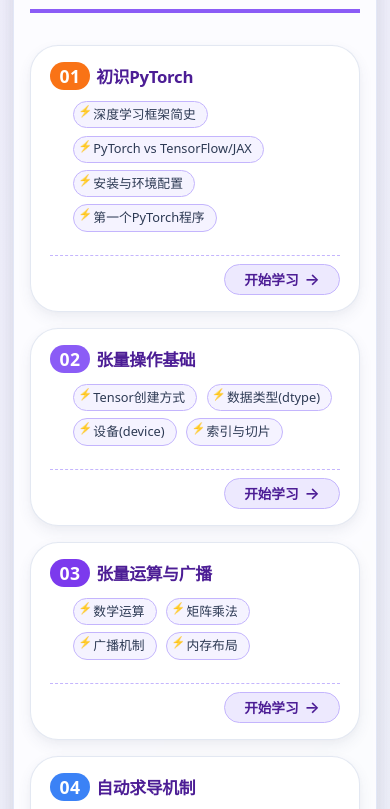
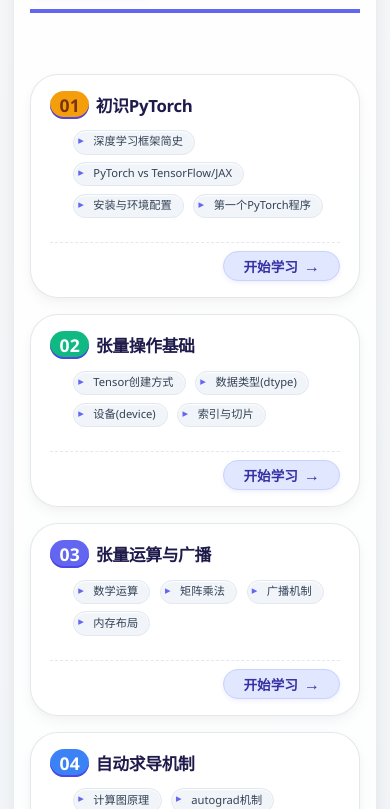
Before and after one commit to 1998x-stack/pytorch-tutorial, a plain HTML site: page index.html in a window 390 px wide. Shown: the part 157-966 px from the top of the page. Drawn offline with Linux system fonts and the light colour scheme.

Commit message:
Update index.html: JSON-driven card grid with courses.json
Refactored index.html to load chapter data from courses.json via fetch().
Standardized design across all tutorials with clean, responsive card grid.
Added courses.json with extracted chapter metadata for data-driven updates.

Co-Authored-By: Claude Opus 4.7 <noreply@anthropic.com>

```diff
--- /dev/null
+++ b/courses.json
@@ -0,0 +1,316 @@
+{
+  "title": "PyTorch 深度学习实战教程",
+  "emoji": "🔥",
+  "subtitle": "🔥 28章 实战体系",
+  "chapterCount": 28,
+  "chapters": [
+    {
+      "num": "01",
+      "title": "初识PyTorch",
+      "topics": [
+        "深度学习框架简史",
+        "PyTorch vs TensorFlow/JAX",
+        "安装与环境配置",
+        "第一个PyTorch程序"
+      ],
+      "file": "01.html"
+    },
+    {
+      "num": "02",
+      "title": "张量操作基础",
+      "topics": [
+        "Tensor创建方式",
+        "数据类型(dtype)",
+        "设备(device)",
+        "索引与切片"
+      ],
+      "file": "02.html"
+    },
+    {
+      "num": "03",
+      "title": "张量运算与广播",
+      "topics": [
+        "数学运算",
+        "矩阵乘法",
+        "广播机制",
+        "内存布局"
+      ],
+      "file": "03.html"
+    },
+    {
+      "num": "04",
+      "title": "自动求导机制",
+      "topics": [
+        "计算图原理",
+        "autograd机制",
+        "backward()详解",
+        "梯度累积"
+      ],
+      "file": "04.html"
+    },
+    {
+      "num": "05",
+      "title": "构建第一个神经网络",
+      "topics": [
+        "nn.Module基础",
+        "nn.Linear",
+        "激活函数",
+        "前向传播"
+      ],
+      "file": "05.html"
+    },
+    {
+      "num": "06",
+      "title": "损失函数与优化器",
+      "topics": [
+        "常用损失函数",
+        "梯度下降原理",
+        "SGD/Adam",
+        "参数更新循环"
+      ],
+      "file": "06.html"
+    },
+    {
+      "num": "07",
+      "title": "完整训练流程",
+      "topics": [
+        "训练/验证/测试划分",
+        "训练循环模板",
+        "过拟合初体验",
+        "学习率调度器"
+      ],
+      "file": "07.html"
+    },
+    {
+      "num": "08",
+      "title": "数据加载与预处理",
+      "topics": [
+        "Dataset/DataLoader",
+        "自定义数据集",
+        "数据增强",
+        "num_workers"
+      ],
+      "file": "08.html"
+    },
+    {
+      "num": "09",
+      "title": "卷积神经网络",
+      "topics": [
+        "Conv2d原理",
+        "池化层",
+        "BatchNorm",
+        "CNN架构设计"
+      ],
+      "file": "09.html"
+    },
+    {
+      "num": "10",
+      "title": "循环神经网络与注意力",
+      "topics": [
+        "RNN/LSTM/GRU",
+        "序列数据处理",
+        "自注意力机制",
+        "Transformer编码器"
+      ],
+      "file": "10.html"
+    },
+    {
+      "num": "11",
+      "title": "模型保存与加载",
+      "topics": [
+        "state_dict",
+        "检查点设计",
+        "断点续训",
+        "跨设备加载"
+      ],
+      "file": "11.html"
+    },
+    {
+      "num": "12",
+      "title": "训练技巧与调参",
+      "topics": [
+        "学习率调优",
+        "早停策略",
+        "权重初始化",
+        "梯度裁剪"
+      ],
+      "file": "12.html"
+    },
+    {
+      "num": "13",
+      "title": "模型评估与可视化",
+      "topics": [
+        "准确率/召回率",
+        "混淆矩阵",
+        "TensorBoard",
+        "训练曲线分析"
+      ],
+      "file": "13.html"
+    },
+    {
+      "num": "14",
+      "title": "迁移学习",
+      "topics": [
+        "预训练模型",
+        "特征提取vs微调",
+        "torchvision.models",
+        "冻结层策略"
+      ],
+      "file": "14.html"
+    },
+    {
+      "num": "15",
+      "title": "混合精度训练",
+      "topics": [
+        "FP16/BF16原理",
+        "torch.amp.autocast",
+        "GradientScaler",
+        "性能对比"
+      ],
+      "file": "15.html"
+    },
+    {
+      "num": "16",
+      "title": "训练陷阱与调试",
+      "topics": [
+        "五大常见错误",
+        "NaN/Inf排查",
+        "梯度检查",
+        "过拟合单batch测试"
+      ],
+      "file": "16.html"
+    },
+    {
+      "num": "17",
+      "title": "性能优化基础",
+      "topics": [
+        "torch.compile入门",
+        "cudnn.benchmark",
+        "内存管理",
+        "profile工具"
+      ],
+      "file": "17.html"
+    },
+    {
+      "num": "18",
+      "title": "可复现性与实验管理",
+      "topics": [
+        "随机种子设置",
+        "确定性算法",
+        "实验配置记录",
+        "模型版本管理"
+      ],
+      "file": "18.html"
+    },
+    {
+      "num": "19",
+      "title": "torch.compile深度解析",
+      "topics": [
+        "TorchDynamo图捕获",
+        "FX Graph",
+        "TorchInductor后端",
+        "graph break排查"
+      ],
+      "file": "19.html"
+    },
+    {
+      "num": "20",
+      "title": "自定义层与算子",
+      "topics": [
+        "自定义nn.Module",
+        "autograd Function",
+        "CUDA扩展入门",
+        "torch.compile兼容"
+      ],
+      "file": "20.html"
+    },
+    {
+      "num": "21",
+      "title": "分布式训练入门",
+      "topics": [
+        "DDP原理",
+        "进程组初始化",
+        "梯度同步",
+        "多GPU训练实战"
+      ],
+      "file": "21.html"
+    },
+    {
+      "num": "22",
+      "title": "FSDP与大模型训练",
+      "topics": [
+        "fully_shard API",
+        "ZeRO策略对比",
+        "混合精度策略",
+        "检查点分片"
+      ],
+      "file": "22.html"
+    },
+    {
+      "num": "23",
+      "title": "模型部署与导出",
+      "topics": [
+        "torch.export",
+        "ONNX导出",
+        "TorchServe",
+        "推理优化"
+      ],
+      "file": "23.html"
+    },
+    {
+      "num": "24",
+      "title": "Profiling与性能分析",
+      "topics": [
+        "torch.profiler",
+        "Chrome Trace",
+        "内存分析",
+        "瓶颈定位"
+      ],
+      "file": "24.html"
+    },
+    {
+      "num": "25",
+      "title": "PyTorch生态系统",
+      "topics": [
+        "torchvision/audio/text",
+        "HuggingFace集成",
+        "PyTorch Lightning",
+        "Accelerate"
+      ],
+      "file": "25.html"
+    },
+    {
+      "num": "26",
+      "title": "PyTorch前沿发展",
+      "topics": [
+        "torch.accelerator API",
+        "FlashAttention-4",
+        "MX量化格式",
+        "CUDA 13新特性"
+      ],
+      "file": "26.html"
+    },
+    {
+      "num": "27",
+      "title": "实战项目：图像分类",
+      "topics": [
+        "数据准备与预处理",
+        "模型设计训练",
+        "超参数调优",
+        "部署导出"
+      ],
+      "file": "27.html"
+    },
+    {
+      "num": "28",
+      "title": "课程总结与学习路线",
+      "topics": [
+        "知识图谱回顾",
+        "进阶学习路线",
+        "社区参与",
+        "面试准备建议"
+      ],
+      "file": "28.html"
+    }
+  ]
+}
--- a/index.html
+++ b/index.html
@@ -3,42 +3,47 @@
 <head>
     <meta charset="UTF-8">
     <meta name="viewport" content="width=device-width, initial-scale=1.0, maximum-scale=1.5, user-scalable=yes">
-    <title>PyTorch 深度学习实战教程 · 课程目录</title>
+    <title>课程目录</title>
     <link rel="stylesheet" href="theme.css">
     <style>
-        /* Index-page-specific overrides that extend theme.css */
+        * { margin: 0; padding: 0; box-sizing: border-box; }
+
         body {
+            background: linear-gradient(145deg, #f8fafc 0%, #f1f5f9 50%, #f8fafc 100%);
+            font-family: 'Segoe UI', 'PingFang SC', Roboto, 'Helvetica Neue', system-ui, -apple-system, sans-serif;
             padding: 2rem 1.5rem 1rem;
             min-height: 100vh;
             display: flex;
             flex-direction: column;
             align-items: center;
         }
-        .double-border {
-            background: rgba(255, 255, 255, 0.70);
-            backdrop-filter: blur(2px);
+
+        .container {
+            max-width: 1400px;
+            width: 100%;
+            background: rgba(255, 255, 255, 0.80);
+            backdrop-filter: blur(4px);
             border-radius: 48px 48px 32px 32px;
             padding: 2rem 2rem 1.5rem;
-            box-shadow: 0 20px 40px rgba(90, 100, 140, 0.15), 0 8px 20px rgba(0, 20, 40, 0.08);
-            border: 1px solid rgba(200, 210, 240, 0.5);
+            box-shadow: 0 20px 40px rgba(0, 0, 0, 0.06), 0 8px 20px rgba(0, 0, 0, 0.04);
+            border: 1px solid rgba(148, 163, 184, 0.2);
         }
-        .container {
-            display: block;
-        }
+
         .header {
             display: flex;
             flex-wrap: wrap;
             align-items: baseline;
             justify-content: space-between;
             margin-bottom: 2rem;
-            border-bottom: 4px solid #8b5cf6;
+            border-bottom: 4px solid #6366f1;
             padding-bottom: 0.75rem;
         }
+
         .header h1 {
             font-size: 2.4rem;
             font-weight: 700;
             letter-spacing: -0.02em;
-            background: linear-gradient(135deg, #4c1d95, #5b21b6);
+            background: linear-gradient(135deg, #4f46e5, #7c3aed);
             -webkit-background-clip: text;
             background-clip: text;
             color: transparent;
@@ -46,43 +51,49 @@
             align-items: center;
             gap: 0.5rem;
         }
-        .header h1::before {
-            content: "🔥";
+
+        .header h1 .emoji {
             font-size: 2.2rem;
+            filter: drop-shadow(0 2px 4px rgba(99, 102, 241, 0.3));
         }
+
         .header .sub {
             font-size: 1rem;
-            background: #faf8ff;
+            background: #eef2ff;
             padding: 0.3rem 1.2rem;
             border-radius: 40px;
-            color: #5b21b6;
+            color: #4338ca;
             font-weight: 600;
-            border: 1px solid #c4b5fd;
+            border: 1px solid #c7d2fe;
+            box-shadow: 0 2px 6px rgba(99, 102, 241, 0.08);
             white-space: nowrap;
         }
+
         .course-grid {
             display: grid;
             grid-template-columns: repeat(auto-fill, minmax(300px, 1fr));
             gap: 1.2rem;
             margin: 1.8rem 0 1.2rem;
         }
+
         .card {
             background: #ffffff;
             border-radius: 28px;
             padding: 1rem 1.2rem;
-            box-shadow: 0 6px 14px rgba(70, 80, 120, 0.08), 0 2px 6px rgba(0, 0, 0, 0.02);
+            box-shadow: 0 6px 14px rgba(0, 0, 0, 0.04), 0 2px 6px rgba(0, 0, 0, 0.02);
             transition: all 0.2s ease;
-            border: 1px solid rgba(200, 210, 230, 0.5);
+            border: 1px solid rgba(148, 163, 184, 0.25);
             display: flex;
             flex-direction: column;
-            position: relative;
         }
+
         .card:hover {
             transform: translateY(-4px);
-            box-shadow: 0 14px 24px rgba(70, 80, 140, 0.15), 0 4px 12px rgba(40, 60, 100, 0.05);
-            border-color: #c4b5fd;
-            background: #fefefc;
+            box-shadow: 0 14px 24px rgba(99, 102, 241, 0.12), 0 4px 12px rgba(79, 70, 229, 0.06);
+            border-color: #a5b4fc;
+            background: #fefeff;
         }
+
         .card-header {
             display: flex;
             align-items: baseline;
@@ -90,33 +101,30 @@
             margin-bottom: 0.4rem;
             flex-wrap: wrap;
         }
+
         .chapter-num {
             font-size: 1.1rem;
             font-weight: 700;
-            background: #7c3aed;
-            color: white;
+            background: #6366f1;
+            color: #fff;
             padding: 0 0.6rem;
             border-radius: 40px;
             line-height: 1.6;
             display: inline-block;
-            letter-spacing: 0.3px;
+            box-shadow: inset 0 -2px 0 #4f46e5;
             min-width: 2.2rem;
             text-align: center;
         }
-        .card:nth-child(6n+1) .chapter-num { background: #f97316; }
-        .card:nth-child(6n+2) .chapter-num { background: #8b5cf6; }
-        .card:nth-child(6n+3) .chapter-num { background: #7c3aed; }
-        .card:nth-child(6n+4) .chapter-num { background: #3b82f6; }
-        .card:nth-child(6n+5) .chapter-num { background: #ef4444; }
-        .card:nth-child(6n) .chapter-num { background: #10b981; }
+
         .card-title {
             font-size: 1.2rem;
             font-weight: 650;
-            color: #4c1d95;
+            color: #1e1b4b;
             letter-spacing: -0.3px;
             line-height: 1.3;
             flex: 1;
         }
+
         .topic-list {
             list-style: none;
             margin-top: 0.3rem;
@@ -125,166 +133,241 @@
             flex-wrap: wrap;
             gap: 0.2rem 0.6rem;
         }
+
         .topic-list li {
             font-size: 0.8rem;
-            color: #2d3a54;
-            background: #f5f3ff;
+            color: #334155;
+            background: #f1f5f9;
             padding: 0.1rem 0.7rem 0.2rem 1.2rem;
             border-radius: 30px;
             line-height: 1.6;
             position: relative;
-            border: 1px solid #c4b5fd;
+            border: 1px solid #e2e8f0;
+            box-shadow: inset 0 1px 2px white;
         }
+
         .topic-list li::before {
-            content: "⚡";
+            content: "▸";
             position: absolute;
             left: 4px;
             top: 0px;
             font-size: 0.7rem;
-            color: #7c3aed;
+            color: #6366f1;
         }
+
         .card-footer {
             margin-top: 0.6rem;
             display: flex;
             justify-content: flex-end;
-            border-top: 1px dashed #c4b5fd;
+            border-top: 1px dashed #e2e8f0;
             padding-top: 0.5rem;
         }
+
         .card-footer a {
-            background: #ede9fe;
-            color: #4c1d95;
+            background: #e0e7ff;
+            color: #3730a3;
             text-decoration: none;
             font-weight: 600;
             font-size: 0.85rem;
             padding: 0.2rem 1.2rem;
             border-radius: 40px;
             transition: 0.15s;
-            border: 1px solid #c4b5fd;
+            border: 1px solid #c7d2fe;
+            box-shadow: 0 2px 4px rgba(99, 102, 241, 0.1);
             display: inline-flex;
             align-items: center;
             gap: 6px;
         }
-        .card-footer a::after { content: "→"; font-size: 1rem; }
+
+        .card-footer a::after {
+            content: "→";
+            font-size: 1rem;
+            transition: transform 0.1s;
+        }
+
         .card-footer a:hover {
-            background: #7c3aed;
-            border-color: #7c3aed;
-            color: white;
+            background: #6366f1;
+            border-color: #4f46e5;
+            color: #fff;
+            box-shadow: 0 4px 8px rgba(99, 102, 241, 0.25);
             transform: scale(1.02);
         }
-        .index-footer {
+
+        .card-footer a:active {
+            transform: scale(0.96);
+        }
+
+        .footer {
             margin-top: 2.5rem;
             text-align: center;
             font-size: 1rem;
-            color: #5b21b6;
-            background: #f5f3ff;
+            color: #475569;
+            background: #f8fafc;
             padding: 0.8rem 2rem;
             border-radius: 60px;
             display: inline-block;
-            border: 1px solid #c4b5fd;
+            border: 1px solid #e2e8f0;
+            box-shadow: 0 2px 8px rgba(0, 0, 0, 0.04);
             font-weight: 500;
+            letter-spacing: 0.3px;
+            backdrop-filter: blur(2px);
         }
+
+        .footer span {
+            background: #eef2ff;
+            padding: 0.1rem 0.8rem;
+            border-radius: 30px;
+            margin: 0 4px;
+        }
+
+        .footer .wechat {
+            font-weight: 700;
+            color: #4338ca;
+        }
+
         .container::before {
             content: "";
             display: block;
             height: 6px;
             width: 120px;
-            background: linear-gradient(90deg, #7c3aed, #8b5cf6, #3b82f6, #f97316);
+            background: linear-gradient(90deg, #6366f1, #8b5cf6, #a78bfa, #c4b5fd);
             border-radius: 10px;
             margin-bottom: 0.2rem;
         }
+
+        /* Alternate chapter badge colors */
+        .card:nth-child(6n+1) .chapter-num { background: #f59e0b; color: #78350f; }
+        .card:nth-child(6n+2) .chapter-num { background: #10b981; color: #fff; }
+        .card:nth-child(6n+3) .chapter-num { background: #6366f1; color: #fff; }
+        .card:nth-child(6n+4) .chapter-num { background: #3b82f6; color: #fff; }
+        .card:nth-child(6n+5) .chapter-num { background: #ef4444; color: #fff; }
+        .card:nth-child(6n) .chapter-num { background: #8b5cf6; color: #fff; }
+
+        /* Loading / error states */
+        .state-msg {
+            text-align: center;
+            padding: 3rem;
+            color: #64748b;
+            font-size: 1.1rem;
+        }
+        .state-msg.error {
+            color: #dc2626;
+            background: #fef2f2;
+            border-radius: 20px;
+            margin: 1rem 0;
+        }
+
         @media (max-width: 640px) {
             body { padding: 1rem 0.8rem; }
-            .double-border { padding: 1.2rem 1rem; border-radius: 32px; }
+            .container { padding: 1.2rem 1rem; border-radius: 32px; }
             .header h1 { font-size: 1.8rem; }
+            .header .sub { font-size: 0.75rem; padding: 0.2rem 0.8rem; }
             .course-grid { grid-template-columns: 1fr; gap: 1rem; }
             .card-title { font-size: 1.05rem; }
+            .topic-list li { font-size: 0.7rem; }
         }
+
         @media (min-width: 768px) and (max-width: 1024px) {
             .course-grid { grid-template-columns: repeat(2, 1fr); }
         }
     </style>
 </head>
 <body>
-<div class="double-border">
+<div class="container">
     <div class="header">
-        <h1>PyTorch 深度学习实战教程</h1>
-        <div class="sub">🔥 28章 实战体系</div>
+        <h1><span class="emoji"></span><span class="title-text"></span></h1>
+        <div class="sub"></div>
     </div>
+
     <div id="cardContainer" class="course-grid"></div>
-    <div class="index-footer">🚀 从入门到精通 · 实战驱动 · 踩坑避雷</div>
+
+    <div style="text-align:center;">
+        <div class="footer"></div>
+    </div>
 </div>
 
 <script>
     (function() {
-    const courses = [
-        { num: '01', title: '初识PyTorch', topics: ['深度学习框架简史', 'PyTorch vs TensorFlow/JAX', '安装与环境配置', '第一个PyTorch程序'], file: '01.html' },
-        { num: '02', title: '张量操作基础', topics: ['Tensor创建方式', '数据类型(dtype)', '设备(device)', '索引与切片'], file: '02.html' },
-        { num: '03', title: '张量运算与广播', topics: ['数学运算', '矩阵乘法', '广播机制', '内存布局'], file: '03.html' },
-        { num: '04', title: '自动求导机制', topics: ['计算图原理', 'autograd机制', 'backward()详解', '梯度累积'], file: '04.html' },
-        { num: '05', title: '构建第一个神经网络', topics: ['nn.Module基础', 'nn.Linear', '激活函数', '前向传播'], file: '05.html' },
-        { num: '06', title: '损失函数与优化器', topics: ['常用损失函数', '梯度下降原理', 'SGD/Adam', '参数更新循环'], file: '06.html' },
-        { num: '07', title: '完整训练流程', topics: ['训练/验证/测试划分', '训练循环模板', '过拟合初体验', '学习率调度器'], file: '07.html' },
-        { num: '08', title: '数据加载与预处理', topics: ['Dataset/DataLoader', '自定义数据集', '数据增强', 'num_workers'], file: '08.html' },
-        { num: '09', title: '卷积神经网络', topics: ['Conv2d原理', '池化层', 'BatchNorm', 'CNN架构设计'], file: '09.html' },
-        { num: '10', title: '循环神经网络与注意力', topics: ['RNN/LSTM/GRU', '序列数据处理', '自注意力机制', 'Transformer编码器'], file: '10.html' },
-        { num: '11', title: '模型保存与加载', topics: ['state_dict', '检查点设计', '断点续训', '跨设备加载'], file: '11.html' },
-        { num: '12', title: '训练技巧与调参', topics: ['学习率调优', '早停策略', '权重初始化', '梯度裁剪'], file: '12.html' },
-        { num: '13', title: '模型评估与可视化', topics: ['准确率/召回率', '混淆矩阵', 'TensorBoard', '训练曲线分析'], file: '13.html' },
-        { num: '14', title: '迁移学习', topics: ['预训练模型', '特征提取vs微调', 'torchvision.models', '冻结层策略'], file: '14.html' },
-        { num: '15', title: '混合精度训练', topics: ['FP16/BF16原理', 'torch.amp.autocast', 'GradientScaler', '性能对比'], file: '15.html' },
-        { num: '16', title: '训练陷阱与调试', topics: ['五大常见错误', 'NaN/Inf排查', '梯度检查', '过拟合单batch测试'], file: '16.html' },
-        { num: '17', title: '性能优化基础', topics: ['torch.compile入门', 'cudnn.benchmark', '内存管理', 'profile工具'], file: '17.html' },
-        { num: '18', title: '可复现性与实验管理', topics: ['随机种子设置', '确定性算法', '实验配置记录', '模型版本管理'], file: '18.html' },
-        { num: '19', title: 'torch.compile深度解析', topics: ['TorchDynamo图捕获', 'FX Graph', 'TorchInductor后端', 'graph break排查'], file: '19.html' },
-        { num: '20', title: '自定义层与算子', topics: ['自定义nn.Module', 'autograd Function', 'CUDA扩展入门', 'torch.compile兼容'], file: '20.html' },
-        { num: '21', title: '分布式训练入门', topics: ['DDP原理', '进程组初始化', '梯度同步', '多GPU训练实战'], file: '21.html' },
-        { num: '22', title: 'FSDP与大模型训练', topics: ['fully_shard API', 'ZeRO策略对比', '混合精度策略', '检查点分片'], file: '22.html' },
-        { num: '23', title: '模型部署与导出', topics: ['torch.export', 'ONNX导出', 'TorchServe', '推理优化'], file: '23.html' },
-        { num: '24', title: 'Profiling与性能分析', topics: ['torch.profiler', 'Chrome Trace', '内存分析', '瓶颈定位'], file: '24.html' },
-        { num: '25', title: 'PyTorch生态系统', topics: ['torchvision/audio/text', 'HuggingFace集成', 'PyTorch Lightning', 'Accelerate'], file: '25.html' },
-        { num: '26', title: 'PyTorch前沿发展', topics: ['torch.accelerator API', 'FlashAttention-4', 'MX量化格式', 'CUDA 13新特性'], file: '26.html' },
-        { num: '27', title: '实战项目：图像分类', topics: ['数据准备与预处理', '模型设计训练', '超参数调优', '部署导出'], file: '27.html' },
-        { num: '28', title: '课程总结与学习路线', topics: ['知识图谱回顾', '进阶学习路线', '社区参与', '面试准备建议'], file: '28.html' }
-    ];
         const container = document.getElementById('cardContainer');
-    if (!container) return;
+        const emojiEl = document.querySelector('.header .emoji');
+        const titleEl = document.querySelector('.header .title-text');
+        const subEl = document.querySelector('.header .sub');
+        const footerEl = document.querySelector('.footer');
+        const titleTag = document.querySelector('title');
+
+        function showError(msg) {
+            container.innerHTML = '<div class="state-msg error">' + msg + '</div>';
+        }
+
+        fetch('courses.json')
+            .then(function(res) {
+                if (!res.ok) throw new Error('HTTP ' + res.status);
+                return res.json();
+            })
+            .then(function(data) {
+                // Set header
+                document.title = data.title + ' · 课程目录';
+                emojiEl.textContent = data.emoji;
+                titleEl.textContent = data.title;
+                subEl.textContent = data.subtitle;
+                footerEl.innerHTML = '<span>' + data.chapterCount + '章</span> 实战体系 · 从入门到精通';
+
+                if (!data.chapters || data.chapters.length === 0) {
+                    showError('暂无课程数据');
+                    return;
+                }
+
                 container.innerHTML = '';
-    courses.forEach(course => {
-        const card = document.createElement('div');
+                data.chapters.forEach(function(course) {
+                    var card = document.createElement('div');
                     card.className = 'card';
-        const headerDiv = document.createElement('div');
+
+                    var headerDiv = document.createElement('div');
                     headerDiv.className = 'card-header';
-        const numSpan = document.createElement('span');
+
+                    var numSpan = document.createElement('span');
                     numSpan.className = 'chapter-num';
                     numSpan.textContent = course.num;
-        const titleSpan = document.createElement('span');
+
+                    var titleSpan = document.createElement('span');
                     titleSpan.className = 'card-title';
                     titleSpan.textContent = course.title;
+
                     headerDiv.appendChild(numSpan);
                     headerDiv.appendChild(titleSpan);
                     card.appendChild(headerDiv);
-        const topicUl = document.createElement('ul');
+
+                    if (course.topics && course.topics.length > 0) {
+                        var topicUl = document.createElement('ul');
                         topicUl.className = 'topic-list';
-        course.topics.forEach(topic => {
-            const li = document.createElement('li');
+                        course.topics.forEach(function(topic) {
+                            var li = document.createElement('li');
                             li.textContent = topic;
                             topicUl.appendChild(li);
                         });
                         card.appendChild(topicUl);
-        const footerDiv = document.createElement('div');
+                    }
+
+                    var footerDiv = document.createElement('div');
                     footerDiv.className = 'card-footer';
-        const link = document.createElement('a');
+                    var link = document.createElement('a');
                     link.href = course.file;
                     link.textContent = '开始学习 ';
                     footerDiv.appendChild(link);
                     card.appendChild(footerDiv);
+
                     container.appendChild(card);
+                });
+            })
+            .catch(function(err) {
+                showError('课程数据加载失败: ' + err.message + '。请刷新页面重试。');
             });
     })();
 </script>
+
 <noscript>
-    <div style="background:#fcf0d9; padding:1rem; border-radius:20px; text-align:center;">
-        您的浏览器未支持JavaScript，但课程目录已通过静态方式完整展示（请启用JS获得最佳体验）。
+    <div style="background:#fef3c7; padding:1rem; border-radius:20px; text-align:center; color:#92400e;">
+        请启用 JavaScript 以浏览课程目录。
     </div>
 </noscript>
 </body>
```
Lines whose indentation alone changed are shown as unchanged.
